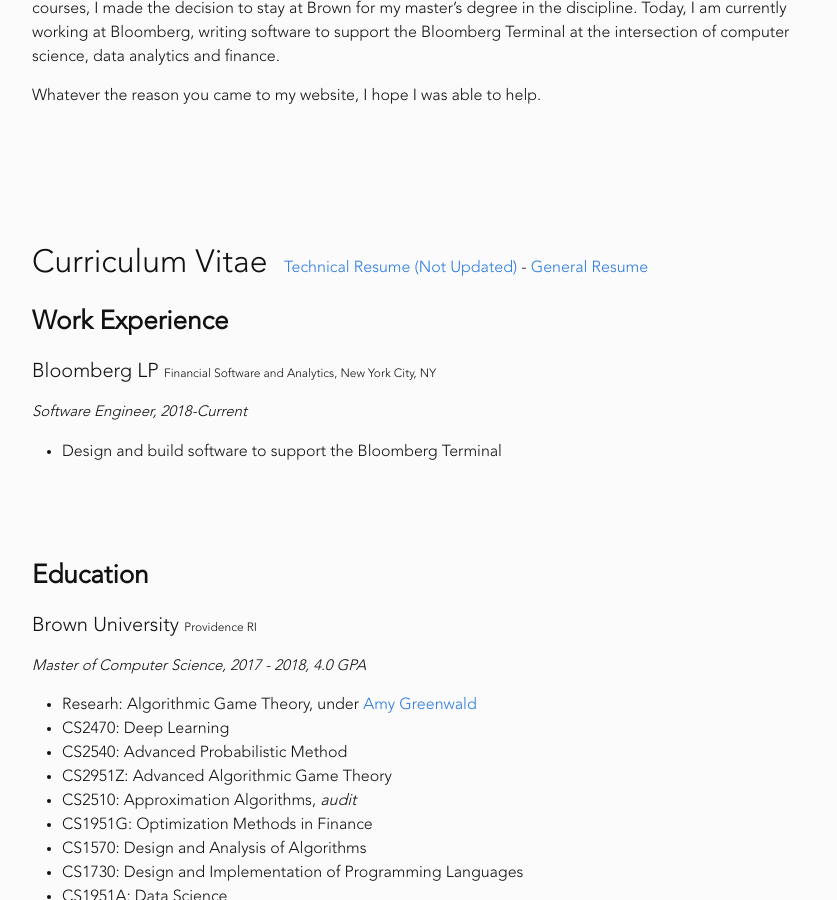
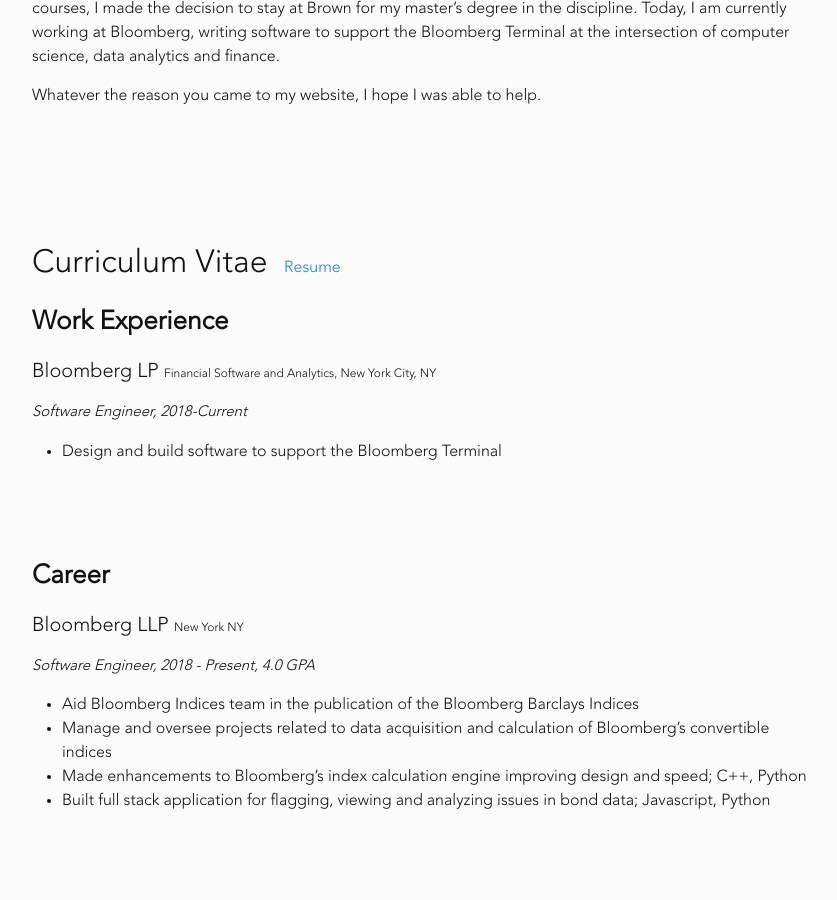
Before and after one commit to Buggy-Virus/buggy-virus.github.io, a Jekyll site: the page built from about.md, in a window 1280 px wide and 900 px high, scrolled down 310 px. Shown: the whole window, without its empty margins (218-1055 px from the left). Built offline with Jekyll 4.4.1, drawn with Linux system fonts in a browser that asks for light colours.

Commit message:
Updated About Page

```diff
--- a/about.md
+++ b/about.md
@@ -16,7 +16,7 @@
 
 &nbsp;
 
-## Curriculum Vitae <span style="font-size: 16px;"> &nbsp; <a href="/assets/Oliver-Hare-Fintech-Resume-GPA-2017-09-24.pdf" target="_blank">Technical Resume (Not Updated)</a> - <a href="/assets/Oliver-Hare-Resume-GPA-2017-09-26.pdf" target="_blank">General Resume</a></span>
+## Curriculum Vitae <span style="font-size: 16px;"> &nbsp; <a href="/assets/Oliver-Hare-Resume-2020-02-20.pdf" target="_blank">Resume</a>
 
 ### **Work Experience**
 
@@ -25,6 +25,21 @@
 ##### <span style="font-size: 15px">*Software Engineer, 2018-Current*</span>
 
 - Design and build software to support the Bloomberg Terminal
+
+&nbsp;
+
+&nbsp;
+
+### **Career**
+
+#### Bloomberg LLP <span style="font-size: 12px;">New York NY</span>
+
+##### <span style="font-size: 15px">*Software Engineer, 2018 - Present, 4.0 GPA*</span>
+
+- Aid Bloomberg Indices team in the publication of the Bloomberg Barclays Indices
+- Manage and oversee projects related to data acquisition and calculation of Bloomberg’s convertible indices
+- Made enhancements to Bloomberg’s index calculation engine improving design and speed; C++, Python
+- Built full stack application for flagging, viewing and analyzing issues in bond data; Javascript, Python
 
 &nbsp;
 
```
Also changed, not shown: other parts of about.md (+1 -1 lines), 1 other file.
